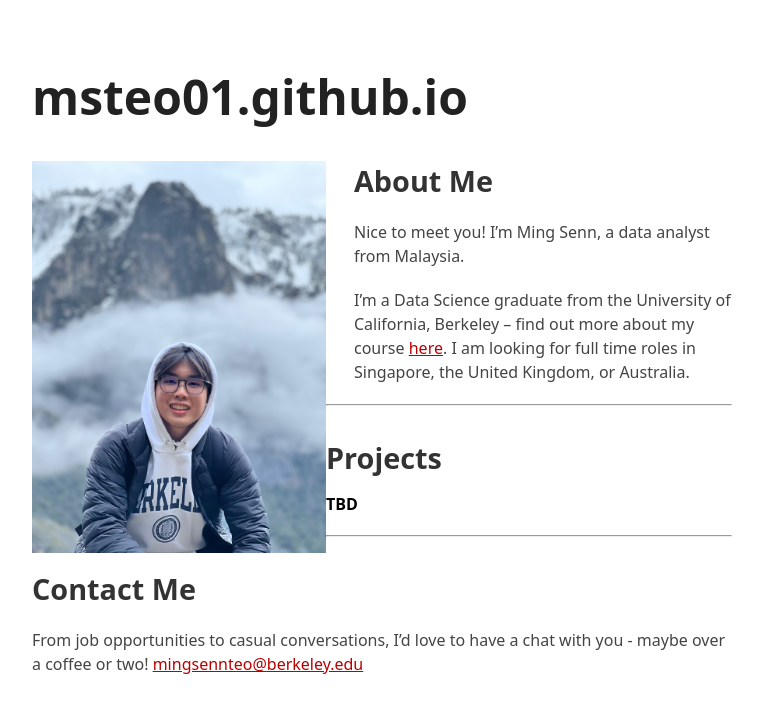
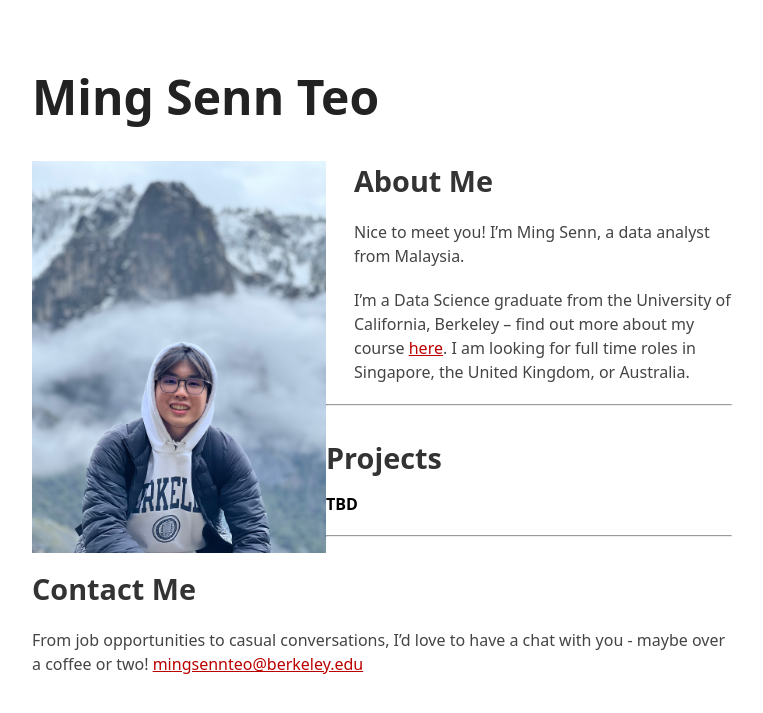
Before and after one commit to MSTeo01/msteo01.github.io, a Jekyll site: the page built from index.md, in a window 1280 px wide. Shown: the top 713 px of the page, without its empty margins (258-1021 px from the left). Built offline with Jekyll 4.4.1, drawn with Linux system fonts in a browser that asks for light colours; some of the changed lines change nothing that is shown.

Commit message:
back with title and description

```diff
--- a/_config.yml
+++ b/_config.yml
@@ -8,8 +8,8 @@
 url: https://msteo01.github.io
 
 # for header and meta tags
-# title: Ming Senn Teo
-# description: Data Analyst, UC Berkeley
+title: Ming Senn Teo
+description: Data Analyst, UC Berkeley
 
 # set external to true if linking outside your website
 # for internal, make sure to include preceding slash
```
